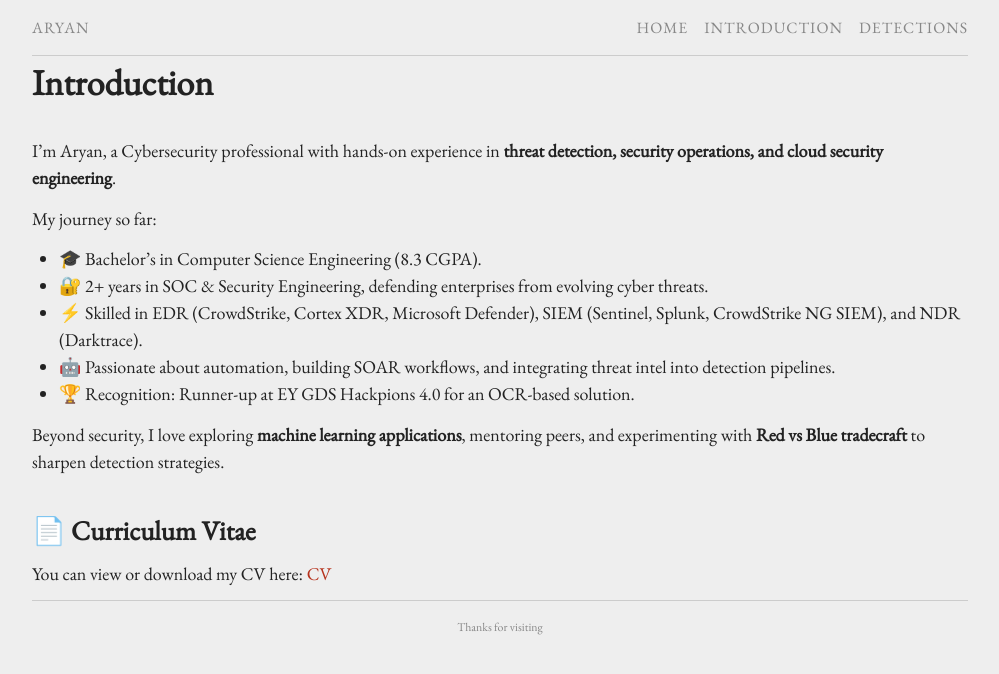
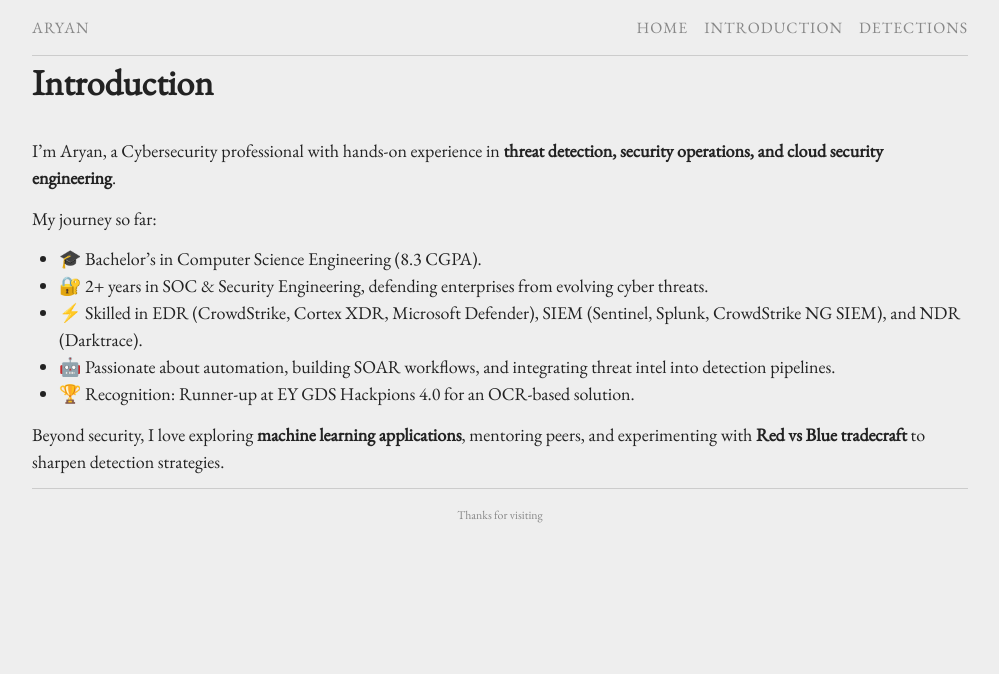
Before and after one commit to aa-ryan/aa-ryan.github.io, a Jekyll site: the page built from introduction.md, in a window 1280 px wide. Shown: the top 674 px of the page, without its empty margins (140-1139 px from the left). Built offline with Jekyll 4.4.1, drawn with Linux system fonts in a browser that asks for light colours.

Commit message:
clean up

```diff
--- a/introduction.md
+++ b/introduction.md
@@ -16,7 +16,3 @@ My journey so far:
 - 🏆 Recognition: Runner-up at EY GDS Hackpions 4.0 for an OCR-based solution.
 
 Beyond security, I love exploring **machine learning applications**, mentoring peers, and experimenting with **Red vs Blue tradecraft** to sharpen detection strategies.
-
-## 📄 Curriculum Vitae
-You can view or download my CV here:
-[CV](CV/cv.pdf){:target="_blank"}
```
Also changed, not shown: backup/blog.md (renamed from blog.md), backup/cv.md (renamed from cv.md), backup/experience.md (renamed from experience.md), backup/projects.md (renamed from projects.md), backup/research.md (renamed from research.md), 1 other file.
